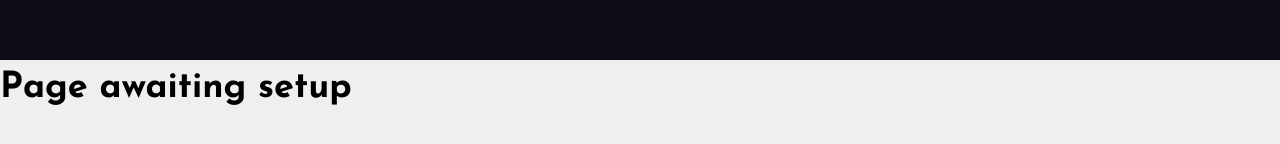
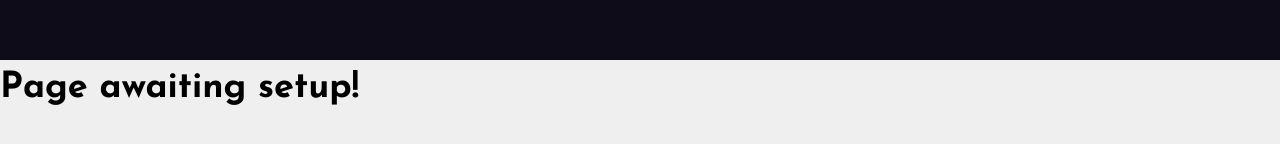
Before and after one commit to is-a-dev/manage-site, a React (Create React App) app: page /helpers in a window 1280 px wide. Shown: the part 244-388 px from the top of the page. Built offline with nearby package versions, Linux system fonts and the light colour scheme.

Commit message:
added router

```diff
--- a/src/routes/helpers.js
+++ b/src/routes/helpers.js
@@ -9,7 +9,7 @@ function Helpers() {
         <img alt="banner.png" src={banner}></img>
       </header>
 
-      <h1>Page awaiting setup</h1>
+      <h1>Page awaiting setup!</h1>
     </div>
   );
 }
```
